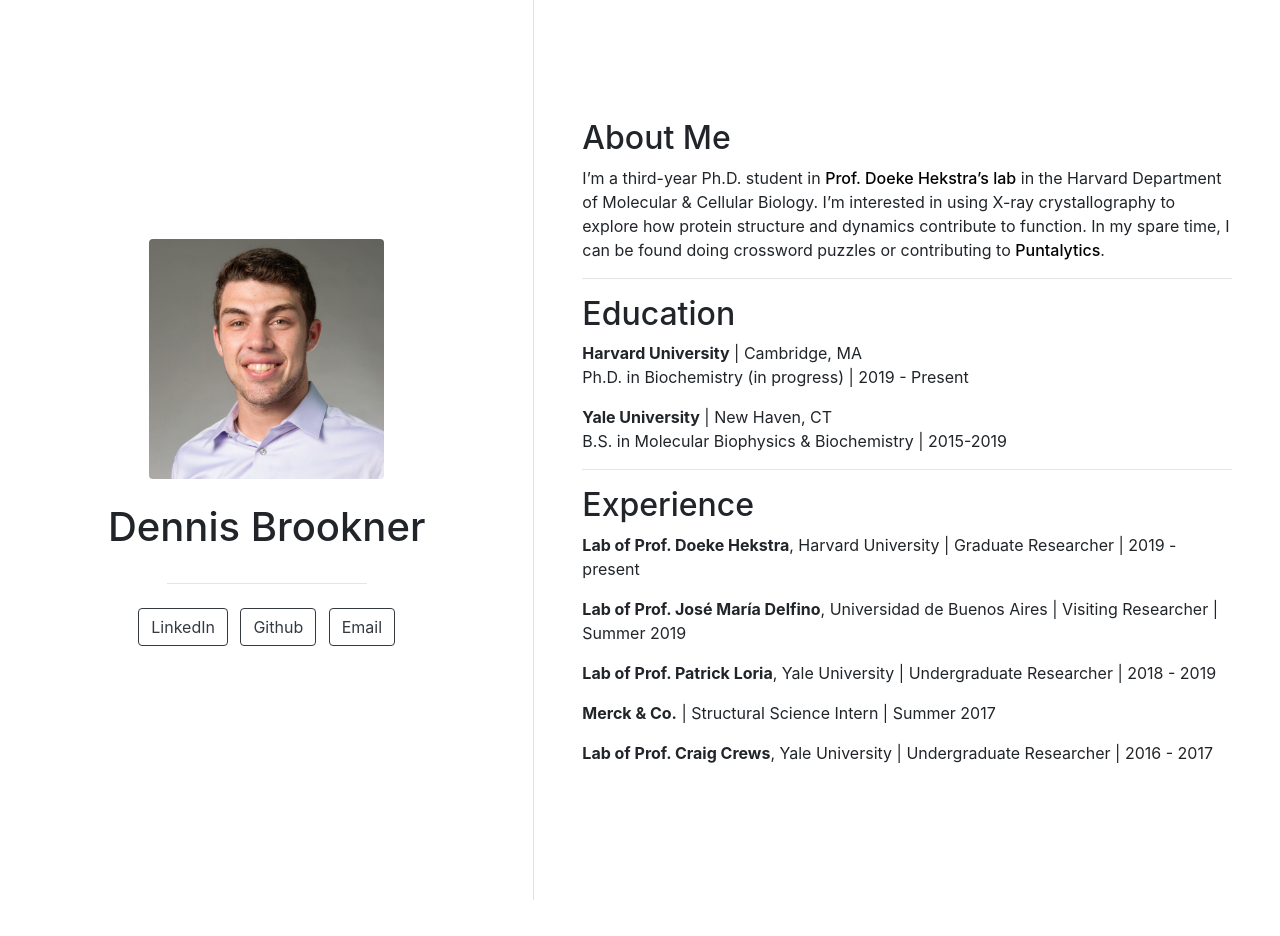
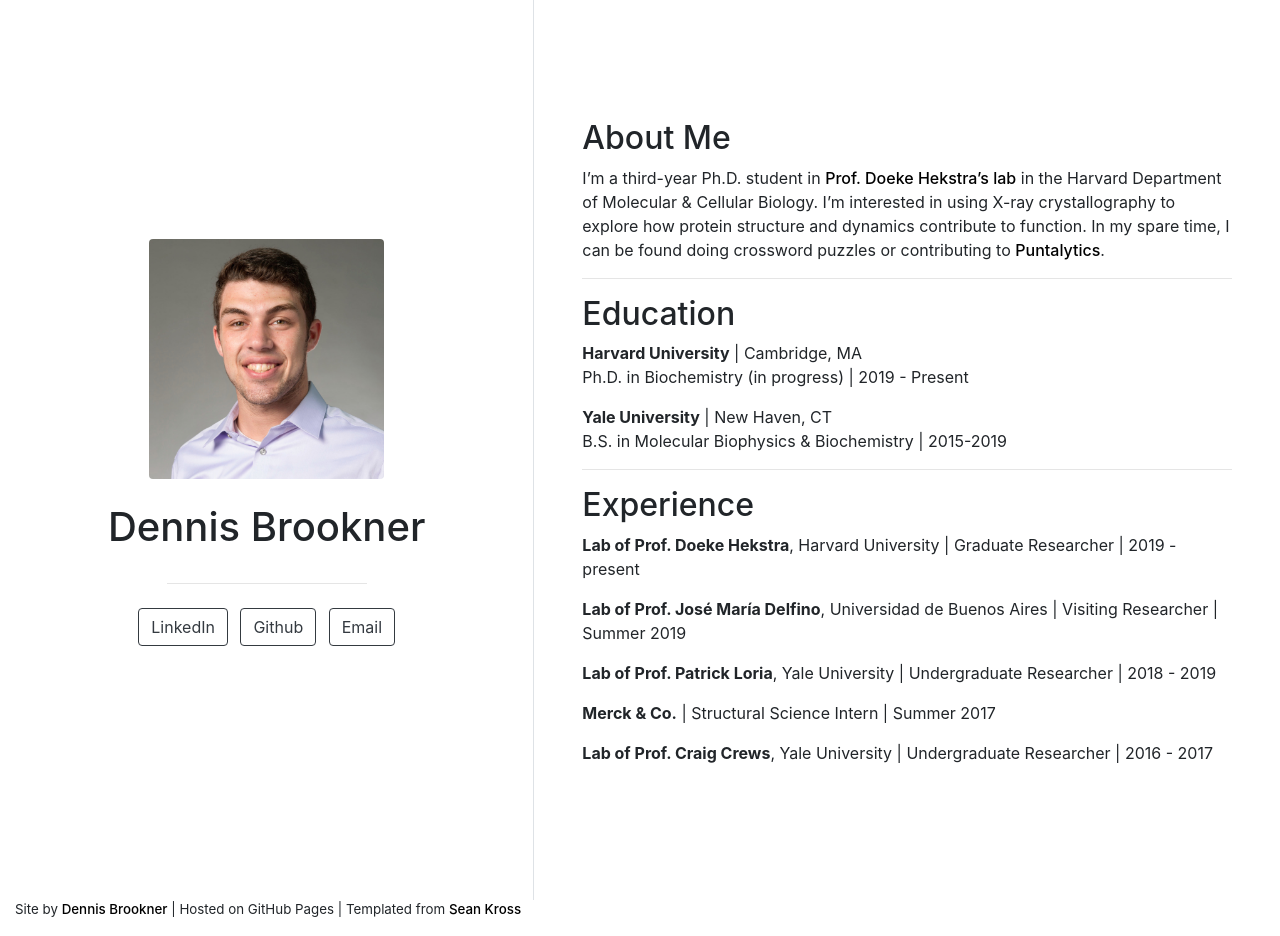
Before and after one commit to dennisbrookner/dennisbrookner.github.io, a Jekyll site: the page built from bio.md, in a window 1280 px wide. Built offline with Jekyll 4.4.1, drawn with Linux system fonts in a browser that asks for light colours; nearby versions of some CDN libraries; before the commit the page ends 900 px from its top, so only the background shows below that.

Commit message:
Update bio_layout.html

```diff
--- a/_layouts/bio_layout.html
+++ b/_layouts/bio_layout.html
@@ -40,6 +40,12 @@
       </div>
     </div>
   </div>
+  <footer>
+    <p>
+      Site by <a href="https://github.com/dennisbrookner">Dennis Brookner</a> |
+      Hosted on GitHub Pages | Templated from <a href="https://github.com/seankross">Sean Kross</a>
+    </p>
+  </footer>
 </div>
 
 <!-- Mobile, one-column version of layout -->
@@ -76,11 +82,10 @@
         </div>
     </div>
   </div>
+  <footer>
+    <p>
+      Site by <a href="https://github.com/dennisbrookner">Dennis Brookner</a> |
+      Hosted on GitHub Pages | Templated from <a href="https://github.com/seankross">Sean Kross</a>
+    </p>
+  </footer>
 </div>
-
-<footer>
-  <p>
-    Site by <a href="https://github.com/dennisbrookner">Dennis Brookner</a> |
-    Hosted on GitHub Pages | Templated from <a href="https://github.com/seankross">Sean Kross</a>
-  </p>
-</footer>
```
